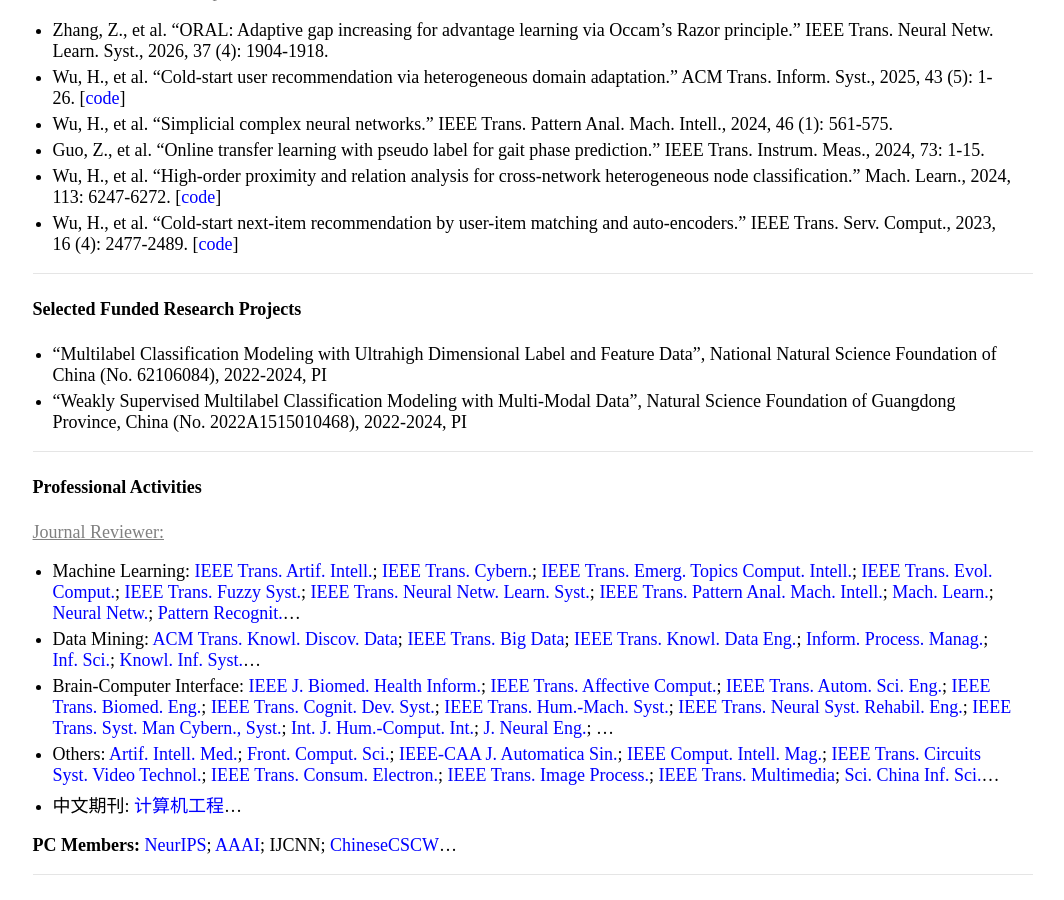
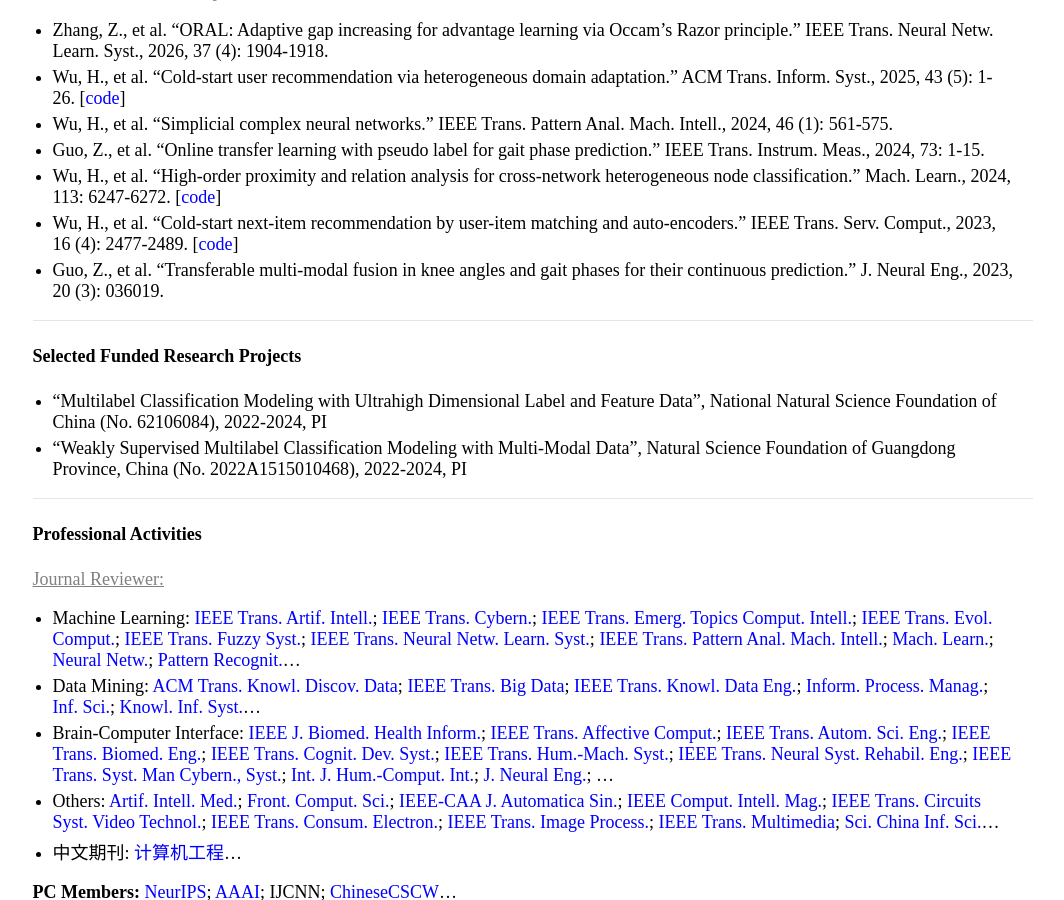
Before and after one commit to jiazhang-ml/jiazhang-ml.github.io, a Jekyll site: the page built from index.md, in a window 1280 px wide and 900 px high, scrolled down 1453 px. Shown: the whole window, without its empty margins (107-1171 px from the left). Built offline with Jekyll 4.4.1, drawn with Linux system fonts in a browser that asks for light colours.

Commit message:
Update index.md

```diff
--- a/index.md
+++ b/index.md
@@ -48,6 +48,7 @@ Research Interests: My research interests include *machine learning* and *data m
 * Guo, Z., et al. "Online transfer learning with pseudo label for gait phase prediction." IEEE Trans. Instrum. Meas., 2024, 73: 1-15.
 * Wu, H., et al. "High-order proximity and relation analysis for cross-network heterogeneous node classification." Mach. Learn., 2024, 113: 6247-6272. [[code](https://github.com/wuhanrui/HoPRA)]
 * Wu, H., et al. "Cold-start next-item recommendation by user-item matching and auto-encoders." IEEE Trans. Serv. Comput., 2023, 16 (4): 2477-2489. [[code](https://github.com/wuhanrui/UIMA)]
+* Guo, Z., et al. "Transferable multi-modal fusion in knee angles and gait phases for their continuous prediction." J. Neural Eng., 2023, 20 (3): 036019.
 
 ---
 
```
